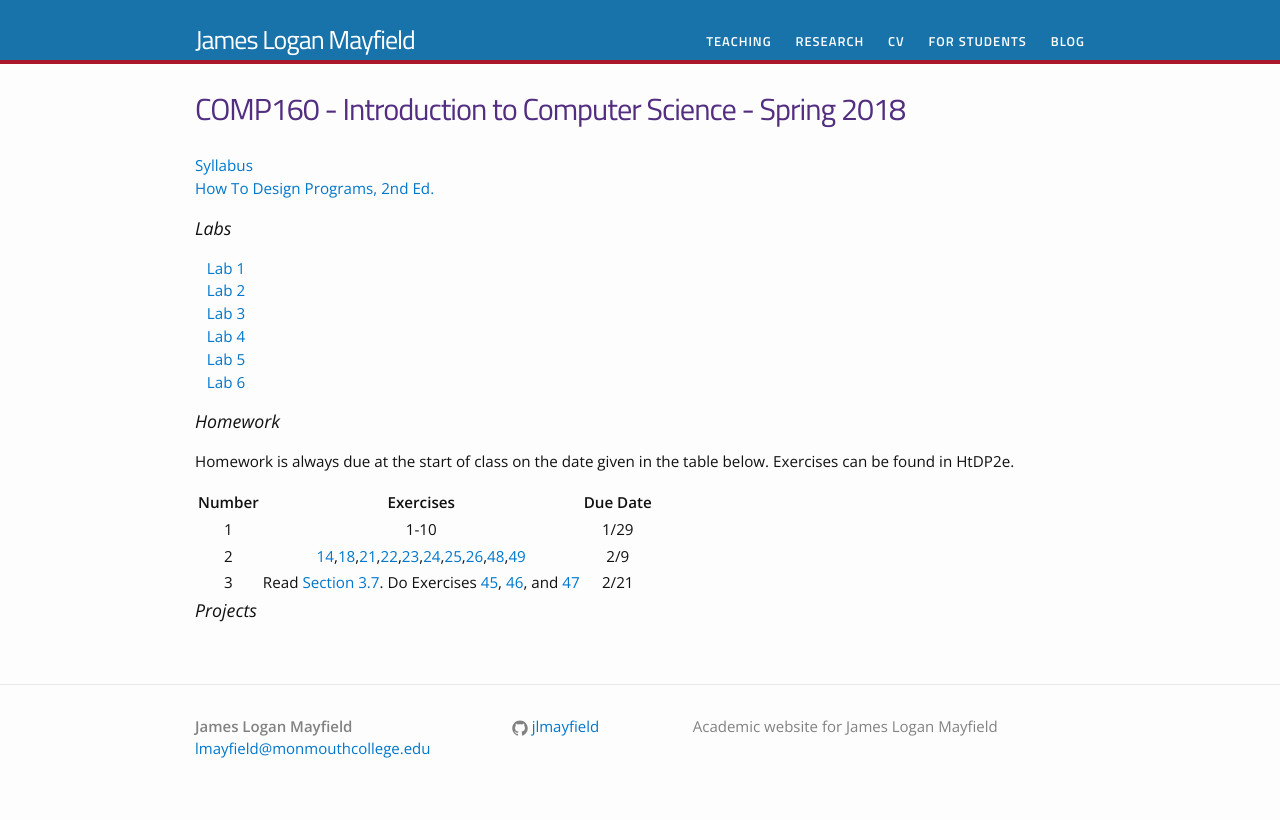
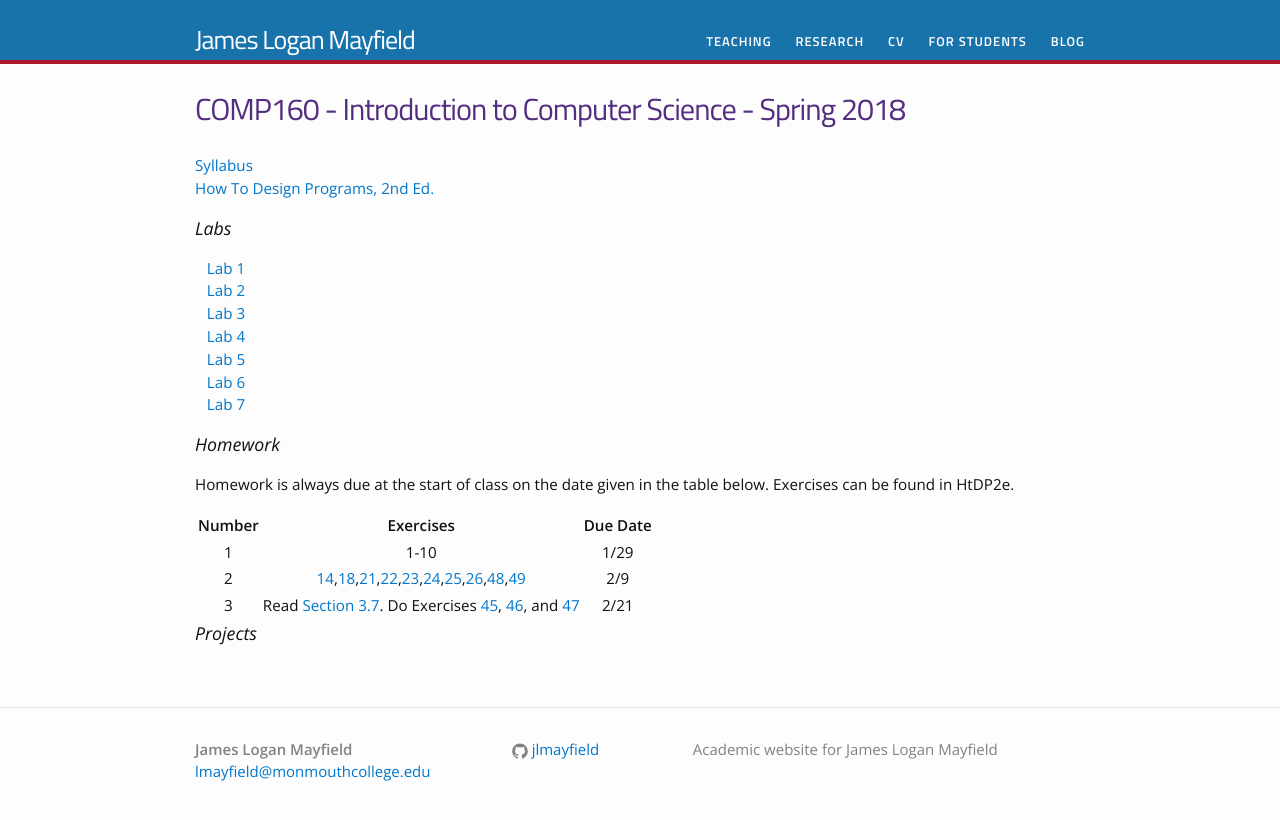
Before and after one commit to jlmayfield/jlmayfield.github.io, a Jekyll site: the page built from teaching/comp160.md, in a window 1280 px wide. Shown: the top 820 px of the page. Built offline with Jekyll 4.4.1, drawn with Linux system fonts in a browser that asks for light colours.

Commit message:
sp18. c160. lab7.

```diff
--- a/teaching/comp160.md
+++ b/teaching/comp160.md
@@ -16,6 +16,7 @@ permalink: /teaching/COMP160/
 &nbsp;&nbsp;&nbsp;[Lab 4](/teaching/COMP160/labs/comp160-lab4.pdf)
 &nbsp;&nbsp;&nbsp;[Lab 5](/teaching/COMP160/labs/comp160-lab5.pdf)
 &nbsp;&nbsp;&nbsp;[Lab 6](/teaching/COMP160/labs/comp160-lab6.pdf)
+&nbsp;&nbsp;&nbsp;[Lab 7](/teaching/COMP160/labs/comp160-lab7.pdf)
 
 
 ### Homework
```
Also changed, not shown: 1 other file.
